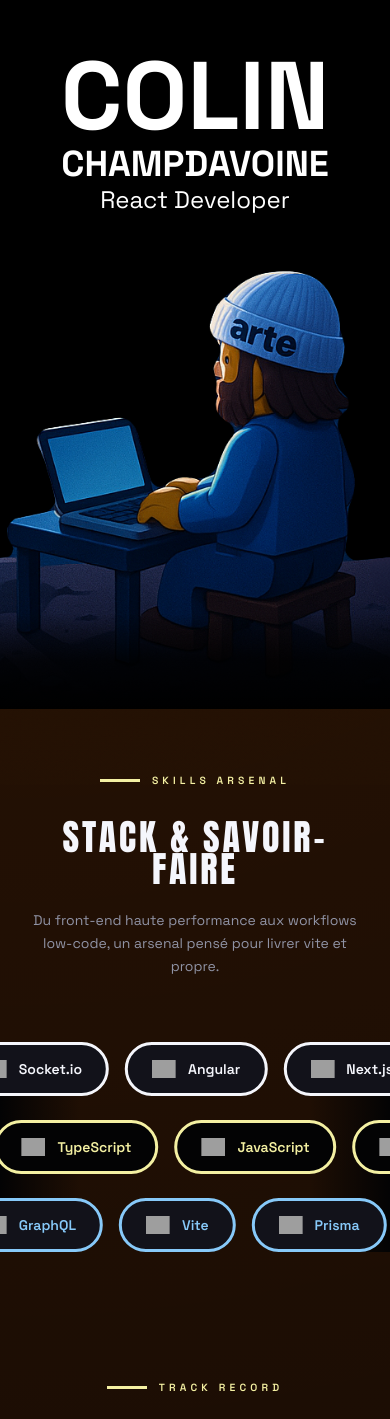
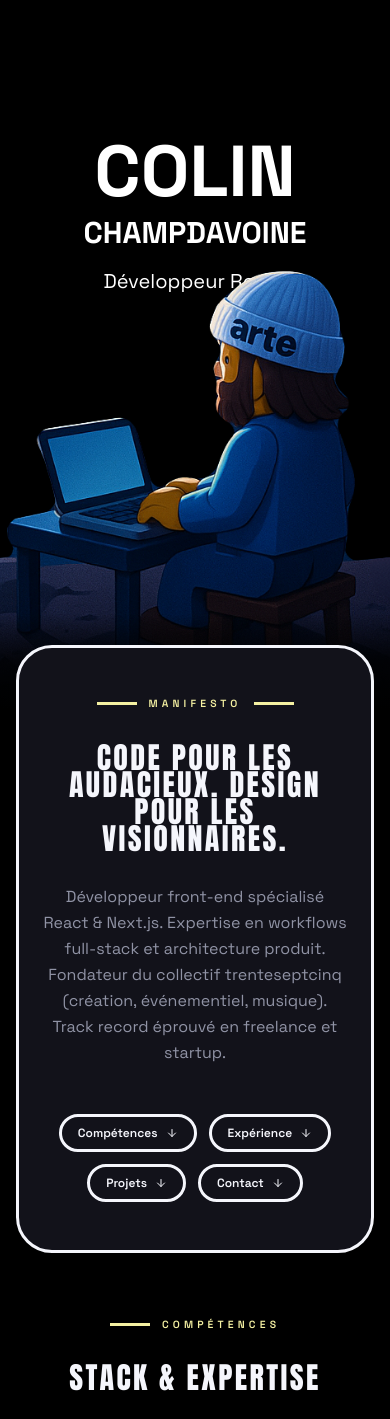
Before and after one commit to 1hake/champdavoine, a Next.js app: page / in a window 390 px wide. Shown: the part 135-1554 px from the top of the page. Built offline with nearby package versions, Linux system fonts and the light colour scheme; grey boxes are pictures that could not be loaded.

Commit message:
about section

```diff
--- a/app/globals.css
+++ b/app/globals.css
@@ -20,7 +20,7 @@
   --card-shadow-strong: none;
   --card-shadow-soft: none;
   --card-shadow-dark: none;
-  --section-padding: clamp(4rem, 12vw, 10rem);
+  --section-padding: clamp(2rem, 6vw, 4rem);
   --font-heading: 'Anton', 'Bebas Neue', Impact, sans-serif;
   --font-body: 'Space Grotesk', 'Geist', 'Inter', sans-serif;
 }
@@ -38,7 +38,7 @@ html {
 
 body {
   color: var(--color-ink-inverse);
-  background: radial-gradient(circle at top left, rgba(255, 107, 0, 0.16), transparent 45%), radial-gradient(circle at bottom right, rgba(135, 201, 249, 0.12), transparent 55%), var(--color-bg-darker);
+  background: black;
   font-family: var(--font-body);
   overflow-x: hidden;
   transition: background 0.4s ease, color 0.4s ease;
--- a/app/page.tsx
+++ b/app/page.tsx
@@ -7,6 +7,7 @@ import ExperienceSection from '../components/ExperienceSection'
 import ProjectsSection from '../components/ProjectsSection'
 import ContactSection from '../components/ContactSection'
 import Footer from '../components/Footer'
+import AboutSection from '@/components/AboutSection'
 
 export default function Home() {
   const [, setScrollY] = useState(0)
@@ -80,12 +81,12 @@ export default function Home() {
 
       {/* Hero Section with Parallax Effect */}
       <Hero />
-
+      <AboutSection />
 
       {/* Skills Section */}
-      <SkillsSection />
 
       {/* Experience Section */}
+      <SkillsSection />
       <ExperienceSection />
 
       {/* Projects Section */}
--- a/components/AboutSection.tsx
+++ b/components/AboutSection.tsx
@@ -1,58 +1,48 @@
 import { aboutData } from '@/data/data';
+import { ArrowDown } from 'lucide-react';
 
 const AboutSection: React.FC = () => {
+    const navLinks = [
+        { href: "#skills", label: "Compétences" },
+        { href: "#experience", label: "Expérience" },
+        { href: "#projects", label: "Projets" },
+        { href: "#contact", label: "Contact" }
+    ];
+
+    const scrollToSection = (href: string) => {
+        const element = document.querySelector(href);
+        element?.scrollIntoView({ behavior: 'smooth' });
+    };
+
     return (
         <section id="about" className="relative z-10 -mt-16 px-4 pb-[var(--section-padding)] sm:-mt-24 sm:px-6 lg:px-8">
-            <div className="container mx-auto max-w-6xl">
-                <div className="relative overflow-hidden rounded-[36px] border-[3px] border-[var(--color-ink)] bg-[var(--color-bg-light)] px-6 py-12 text-[var(--color-ink)] sm:px-10 md:px-14 md:py-16">
-                    <div className="pointer-events-none absolute -left-16 top-6 h-40 w-40 rounded-full bg-[var(--color-neon)] opacity-50 blur-[120px]"></div>
-                    <div className="pointer-events-none absolute -bottom-16 -right-10 h-48 w-48 rounded-full bg-[var(--color-blue)] opacity-40 blur-[140px]"></div>
+            <div className="container mx-auto max-w-4xl">
+                <div className="relative overflow-hidden rounded-[36px] border-[3px] border-[var(--color-ink-inverse)] bg-[var(--color-surface-dark)] px-6 py-12 sm:px-10 md:px-14 md:py-16">
+                    <div className="relative flex flex-col gap-8 text-center">
+                        <span className="eyebrow inline-flex items-center justify-center gap-3 text-[#F4F0A2]">
+                            <span className="h-[3px] w-10 bg-[#F4F0A2]"></span>
+                            {aboutData.eyebrow}
+                            <span className="h-[3px] w-10 bg-[#F4F0A2]"></span>
+                        </span>
 
-                    <div className="relative flex flex-col gap-10">
-                        <div className="flex flex-col gap-6 md:flex-row md:items-center md:justify-between">
-                            <span className="eyebrow inline-flex items-center gap-3 text-[var(--color-ink)]">
-                                <span className="h-[3px] w-12 bg-[var(--color-ink)]"></span>
-                                {aboutData.eyebrow}
-                            </span>
-                            <span className="inline-flex items-center gap-3 rounded-full border-[3px] border-[var(--color-ink)] px-5 py-3 text-[0.7rem] font-semibold tracking-[0.3em] uppercase">
-                                {aboutData.badge}
-                            </span>
-                        </div>
-
-                        <h2 className="font-heading text-4xl leading-[0.9] text-[var(--color-ink)] sm:text-5xl lg:text-[4rem]">
-                            {aboutData.title.line1}<br className="hidden md:block" /> {aboutData.title.line2}
+                        <h2 className="font-heading text-3xl leading-[0.9] text-[var(--color-ink-inverse)] sm:text-4xl lg:text-5xl">
+                            {aboutData.title.line1} {aboutData.title.line2}
                         </h2>
 
-                        <p className="max-w-3xl text-base leading-relaxed text-[var(--color-ink)]/80 sm:text-lg">
+                        <p className="mx-auto max-w-2xl text-base leading-relaxed text-[var(--color-muted)]">
                             {aboutData.profile.summary}
                         </p>
 
-                        {aboutData.profile.qualities?.length ? (
-                            <div className="flex flex-wrap gap-3">
-                                {aboutData.profile.qualities.map((quality) => (
-                                    <span
-                                        key={quality}
-                                        className="neo-chip-shadow rounded-full border-[3px] border-[var(--color-ink)] bg-[var(--color-bg-light)] px-5 py-2 text-xs font-semibold uppercase tracking-[0.28em] text-[var(--color-ink)]"
-                                    >
-                                        {quality}
-                                    </span>
-                                ))}
-                            </div>
-                        ) : null}
-
-                        <div className="grid gap-4 sm:grid-cols-2 lg:grid-cols-3">
-                            {aboutData.stats.map((stat) => (
-                                <div
-                                    key={stat.label}
-                                    className="group rounded-[28px] border-[3px] border-[var(--color-ink)] bg-[var(--color-surface-light)] px-6 py-10 text-center transition-transform duration-200 hover:-translate-y-2 hover:shadow-[0_24px_0_rgba(10,10,13,0.35)]"
+                        <div className="mt-4 flex flex-wrap items-center justify-center gap-3 sm:gap-4">
+                            {navLinks.map((link) => (
+                                <button
+                                    key={link.href}
+                                    onClick={() => scrollToSection(link.href)}
+                                    className="group flex items-center gap-2 rounded-full border-[3px] border-[var(--color-ink-inverse)] bg-transparent px-4 py-2 text-xs font-semibold text-[var(--color-ink-inverse)] transition-all duration-200 hover:border-[#F4F0A2] hover:bg-[#F4F0A2] hover:text-[var(--color-ink)] sm:px-6 sm:py-3 sm:text-sm"
                                 >
-                                    <div className="font-heading text-4xl text-[var(--color-ink)] sm:text-5xl">
-                                        {stat.value}
-                                    </div>
-                                    <p className="mt-3 text-xs font-semibold uppercase tracking-[0.35em] text-[var(--color-ink)]/70">
-                                        {stat.label}
-                                    </p>
-                                </div>
+                                    {link.label}
+                                    <ArrowDown className="h-3 w-3 transition-transform duration-200 group-hover:translate-y-1 sm:h-4 sm:w-4" />
+                                </button>
                             ))}
                         </div>
                     </div>
--- a/components/ContactSection.tsx
+++ b/components/ContactSection.tsx
@@ -9,7 +9,7 @@ const ContactSection: React.FC = () => {
     ];
 
     return (
-        <section id="contact" className="relative px-4 py-[var(--section-padding)] sm:px-6 lg:px-8">
+        <section id="contact" className="relative px-4 py-[var(--section-padding)] sm:px-6 lg:px-8 bg-gradient-to-b from-black via-black to-gray-950">
             <div className="container relative mx-auto max-w-4xl">
                 <div className="relative overflow-hidden rounded-[36px] border-[3px] border-[#F4F0A2] bg-gradient-to-br from-[var(--color-blue)] via-[var(--color-purple)] to-[var(--color-orange)] p-[3px]">
                     <div className="relative rounded-[33px] bg-[var(--color-surface-dark)] px-8 py-16 sm:px-12 sm:py-20">
--- a/components/Hero.tsx
+++ b/components/Hero.tsx
@@ -80,31 +80,25 @@ const Hero: React.FC = () => {
       <Layer speed={70} image={middleImage} zIndex={5} />
       <LayerFront speed={0} image={frontImage} zIndex={9} />
 
-      <div className="absolute inset-0 z-[8] h-screen">
-        <div className="flex items-end md:items-center justify-center">
+      <div className="absolute inset-0 z-[8] h-screen flex flex-col items-center justify-center gap-2 -mt-64 md:-mt-56 lg:-mt-64">
         <motion.div
-            className="font-bold text-white text-8xl md:text-9xl"
+          className="font-bold text-white text-7xl sm:text-8xl md:text-9xl"
           style={{ y: useTransform(scrollYProgress, [0, 1], [0, 200]) }}
         >
           {heroData.firstName}
         </motion.div>
-        </div>
-        <div className="flex items-end md:items-center justify-center">
         <motion.div
-            className="font-bold text-white text-4xl"
+          className="font-bold text-white text-3xl sm:text-4xl"
           style={{ y: useTransform(scrollYProgress, [0, 1], [0, 200]) }}
         >
           {heroData.lastName}
         </motion.div>
-        </div>
-        <div className="flex items-end md:items-center justify-center">
         <motion.div
           style={{ y: useTransform(scrollYProgress, [0, 1], [0, 200]) }}
-            className="text-white text-2xl"
+          className="text-white text-xl sm:text-2xl mt-2"
         >
           {heroData.title}
         </motion.div>
-        </div>
       </div>
 
 
--- a/components/SkillsSection.tsx
+++ b/components/SkillsSection.tsx
@@ -2,15 +2,14 @@ import { skillsData } from '@/data/data';
 
 const SkillsSection: React.FC = () => {
     return (
-        <section id="skills" className="relative w-full  py-[var(--section-padding)]">
-            <div className="absolute left-8 top-16 hidden h-48 w-48 rounded-full bg-[var(--color-blue)] opacity-40 blur-[140px] sm:block"></div>
+        <section id="skills" className="relative w-full py-[var(--section-padding)] px-4 sm:px-6">
             <div className="container relative z-10 mx-auto max-w-7xl">
-                <div className="px-6 flex flex-col items-center text-center">
+                <div className="flex flex-col items-center text-center">
                     <span className="eyebrow inline-flex items-center gap-3 text-[#F4F0A2]">
                         <span className="h-[3px] w-10 bg-[#F4F0A2]"></span>
                         {skillsData.eyebrow}
                     </span>
-                    <h2 className="mt-8 font-heading text-4xl leading-[0.9] text-[var(--color-ink-inverse)] sm:text-6xl lg:text-[4.5rem]">
+                    <h2 className="mt-8 font-heading text-3xl leading-[0.9] text-[var(--color-ink-inverse)] sm:text-5xl lg:text-6xl">
                         {skillsData.title}
                     </h2>
                     <p className="mt-6 max-w-2xl text-sm leading-relaxed text-[var(--color-muted)] sm:text-base">
@@ -20,9 +19,6 @@ const SkillsSection: React.FC = () => {
             </div>
 
             <div className="relative z-10 mt-16 overflow-hidden">
-                <div className="pointer-events-none absolute left-0 top-0 h-full w-20 bg-gradient-to-r from-[var(--color-bg-darker)] via-[var(--color-bg-darker)]/40 to-transparent sm:w-32"></div>
-                <div className="pointer-events-none absolute right-0 top-0 h-full w-20 bg-gradient-to-l from-[var(--color-bg-darker)] via-[var(--color-bg-darker)]/40 to-transparent sm:w-32"></div>
-
                 <div className="mb-6 flex animate-scroll-right">
                     {Array.from({ length: 3 }).map((_, groupIndex) => (
                         <div key={`row1-${groupIndex}`} className="mr-4 flex min-w-max gap-4">
--- a/data/data.ts
+++ b/data/data.ts
@@ -2,7 +2,7 @@
 export const heroData = {
     firstName: 'COLIN',
     lastName: 'CHAMPDAVOINE',
-    title: 'React Developer',
+    title: 'Développeur React',
     images: {
         back: '/images/back.png',
         middle: '/images/middle.png',
@@ -13,95 +13,100 @@ export const heroData = {
 // About Section Data
 export const aboutData = {
     eyebrow: 'Manifesto',
-    badge: 'Creative Tech / Bold Culture',
+    badge: 'Tech Créative / Culture Audacieuse',
     title: {
-        line1: 'Code for the daring.',
-        line2: 'Design for the loud.'
+        line1: 'Code pour les audacieux.',
+        line2: 'Design pour les visionnaires.'
     },
     profile: {
-        summary: "Je conçois des produits front-end modernes, avec une rigueur technique et une sensibilité visuelle pensées pour l'impact. Spécialisé dans l'écosystème React, Next.js, et les workflows produit full-stack. Fondateur du collectif trenteseptcinq (création, évènementiel, musique), avec un track record freelance et startup qui parle de lui-même.",
+        summary: "Développeur front-end spécialisé React & Next.js. Expertise en workflows full-stack et architecture produit. Fondateur du collectif trenteseptcinq (création, événementiel, musique). Track record éprouvé en freelance et startup.",
         qualities: [
             'Performance',
-            'UX Exigeant',
-            'Produit Orienté',
+            'UX Exigeante',
+            'Vision Produit',
             'Culture Tech',
             'Agilité'
         ]
     },
     stats: [
-        { value: '5+', label: "Années d'expérience" },
-        { value: '20+', label: 'Projets réalisés' },
+        { value: '5+', label: "Ans d'expérience" },
+        { value: '20+', label: 'Projets livrés' },
         { value: '∞', label: 'Créativité' }
     ]
 };
 
 // Experience Section Data
 export const experienceData = {
-    eyebrow: 'Track Record',
-    title: 'Parcours de terrain & impact produit',
-    description: 'Des missions front-end haute voltige, portées par une culture produit exigeante et une exécution rapide.',
+    eyebrow: 'Parcours',
+    title: 'Expérience & impact produit',
+    description: 'Missions front-end à fort impact, culture produit exigeante et exécution rapide.',
     experience: [
         {
             employer: 'IZI Solutions',
-            title: 'ReactJS/React Native Front End Developer',
+            title: 'Développeur Front-End React/React Native',
             start: 'janvier 2020',
-            end: 'Present',
+            end: 'Présent',
             duration: '5 ans 11 mois',
             location: 'Paris, France',
+            logo: '/images/companies/izi-solutions.png',
             description: [
-                "Développement de features pour la partie admin du site. Migration de Redux vers les React Context.",
-                "Reprise en main de l'application mobile Réseau IZI by EDF pour la mise en relation des professionnels avec les conducteurs de travaux. Migration vers React Native 0.63, implémentation des normes RGPD, mise en place de Tests E2E, implémentation d'un nouveau design, mise en production sur le Play Store et l'App Store, implémentation de features.",
-                "Développement d'un portail partenaire B2B2C, création d'un CMS maison pour intégrer de nouveaux partenaires."
+                "Développement admin et migration Redux vers React Context.",
+                "Refonte application mobile Réseau IZI by EDF : migration React Native 0.63, RGPD, tests E2E, nouveau design, déploiement stores iOS/Android.",
+                "Portail B2B2C et CMS sur mesure pour intégration partenaires."
             ]
         },
         {
             employer: 'Connecting Food',
-            title: 'Front End Developer',
+            title: 'Développeur Front-End',
             start: 'novembre 2018',
             end: 'septembre 2019',
             duration: '11 mois',
             location: 'Station F',
+            logo: '/images/companies/connecting-food.png',
             description: [
-                "Création d'une landing page de présentation de la société (scrollable) avec blog.",
-                "Conception de Progressive-web-app en ReactJS, avec un UX/UI orienté Mobile-first afin d'afficher la traçabilité complète d'un produit alimentaire scanné via un QRCODE.",
-                "Création d'outils internes : Content-Manager-System pour permettre au business de produire des webapp React et opérer des changements sur des applications en production.",
-                "Gestion et administration de nombreuses versions de cette webapp pour des démos client ou application en production sur un serveur Ubuntu (Nginx) et gestion de domaine OVH (SSL)."
+                "Landing page et blog de présentation.",
+                "PWA React mobile-first pour traçabilité alimentaire via QR code.",
+                "CMS interne pour génération et gestion de webapps React en production.",
+                "Administration multi-versions sur serveur Ubuntu (Nginx), gestion domaines OVH (SSL)."
             ]
         },
         {
             employer: 'Freelance',
-            title: 'Développeur Front-End Freelance',
+            title: 'Développeur Front-End',
             start: 'septembre 2018',
             end: 'novembre 2018',
             duration: '3 mois',
             location: 'Station F',
+            logo: '/images/companies/freelance.png',
             description: [
-                "Création d'applications mobiles (progressive web app) depuis la conception jusqu'à la mise en production sur serveur.",
-                "Conception d'un CMS en React/Redux pour création d'app mobile sans code sur une interface graphique."
+                "PWA mobiles de la conception au déploiement.",
+                "CMS React/Redux pour création no-code d'applications mobiles."
             ]
         },
         {
             employer: 'Nokia',
-            title: 'Full-stack Developer',
+            title: 'Développeur Full-Stack',
             start: 'janvier 2018',
             end: 'septembre 2018',
             duration: '9 mois',
+            logo: '/images/companies/nokia.png',
             description: [
-                "Création d'un outil interne de recherche d'utilisateurs ou de produits (montre, balance connectées) et d'affichage exhaustif et compréhensible des données (recherche de visualisation appropriée, travail UX/UI).",
-                "Implémentation en React/Redux d'outils existants."
+                "Outil interne de recherche produits connectés avec visualisation de données optimisée (UX/UI).",
+                "Migration d'outils existants vers React/Redux."
             ]
         },
         {
             employer: 'Withings',
-            title: 'Full-stack Developer Intern',
+            title: 'Développeur Full-Stack (Stage)',
             start: 'juillet 2017',
             end: 'décembre 2017',
             duration: '6 mois',
             location: 'Paris',
+            logo: '/images/companies/withings.png',
             description: [
-                "Développement d'un script pour générer des fake data utilisateurs pour des besoins marketing ou de tests.",
-                "Création de fausses données reproduisant le format et le modèle officiels (JSON) de la société et utilisation de l'API interne pour les stocker dans la base de données (Cassandra / PostgreSQL).",
-                "Capacité à simuler les données de tous les produits (montre, balance, sleep sensor...)."
+                "Script de génération de données de test conformes au modèle officiel.",
+                "Intégration API interne et stockage Cassandra/PostgreSQL.",
+                "Simulation multi-produits (montre, balance, capteur de sommeil)."
             ]
         }
     ],
@@ -111,62 +116,69 @@ export const experienceData = {
             field: 'Informatique',
             period: '2015 - 2017',
             type: 'Formation',
-            description: "Un socle académique solide, prolongé par une veille continue et des expérimentations studio."
+            logo: '/images/companies/42.png',
+            description: "Socle technique solide, veille continue et expérimentations."
         }
     ]
 };
 
 // Projects Section Data
 export const projectsData = {
-    eyebrow: 'Signature Work',
-    title: 'Expérimentations & lab sessions',
-    description: 'Des produits hybrides, des marques culturelles et des side-projects taillés pour rayonner sur scène comme en production.',
+    eyebrow: 'Projets',
+    title: 'Expérimentations & réalisations',
+    description: 'Produits hybrides, marques culturelles et side-projects à fort impact.',
     projects: [
         {
             title: 'RapText',
-            description: 'Punchline API & mobile stage for rap heads.',
+            description: 'API de punchlines & plateforme mobile pour rappeurs.',
             tech: ['Next.js', 'GraphQL', 'Prisma', 'SQLite'],
             icon: '🎤',
+            image: '/images/projects/raptext.png',
             accent: '#F9FF00',
             tone: 'dark'
         },
         {
             title: 'Music of the Day',
-            description: 'Daily drops curated like a vinyl boutique.',
+            description: 'Sélection musicale quotidienne curée.',
             tech: ['React', 'Capacitor', 'Spotify API'],
             icon: '🎵',
+            image: '/images/projects/music-of-the-day.png',
             accent: '#87C9F9',
             tone: 'light'
         },
         {
             title: "J'ai tout perdu",
-            description: 'Data recovery service with empathy-led UX.',
-            tech: ['React', 'Stripe', 'Logistics'],
+            description: 'Service de récupération de données avec UX empathique.',
+            tech: ['React', 'Stripe', 'Logistique'],
             icon: '💾',
+            image: '/images/projects/jai-tout-perdu.png',
             accent: '#FF9B4B',
             tone: 'dark'
         },
         {
             title: 'trenteseptcinq',
-            description: 'Art direction, merch, and live shows for the collective.',
-            tech: ['Branding', 'Event Mgmt', 'Music Prod'],
+            description: 'Direction artistique, merchandising et événements live du collectif.',
+            tech: ['Branding', 'Événementiel', 'Production Musicale'],
             icon: '🎨',
+            image: '/images/projects/trenteseptcinq.png',
             accent: '#F4F0A2',
             tone: 'light'
         },
         {
             title: 'ENCORE Project',
-            description: 'Rapid prototype to validate a cultural startup vision.',
-            tech: ['React', 'Airtable', 'Prototyping'],
+            description: 'Prototype rapide pour validation de concept startup culturelle.',
+            tech: ['React', 'Airtable', 'Prototypage'],
             icon: '🚀',
+            image: '/images/projects/encore.png',
             accent: '#87C9F9',
             tone: 'dark'
         },
         {
             title: 'Événementiel',
-            description: 'Festivals, scenography, and nightlife pop-ups.',
-            tech: ['Organization', 'Communication', 'Logistics'],
+            description: 'Festivals, scénographie et événements nocturnes.',
+            tech: ['Organisation', 'Communication', 'Logistique'],
             icon: '🎪',
+            image: '/images/projects/evenementiel.png',
             accent: '#FF9B4B',
             tone: 'light'
         }
@@ -175,9 +187,9 @@ export const projectsData = {
 
 // Skills Section Data
 export const skillsData = {
-    eyebrow: 'Skills Arsenal',
-    title: 'Stack & savoir-faire',
-    description: 'Du front-end haute performance aux workflows low-code, un arsenal pensé pour livrer vite et propre.',
+    eyebrow: 'Compétences',
+    title: 'Stack & expertise',
+    description: 'Front-end haute performance, workflows optimisés, livraison rapide et code propre.',
     skillsRows: {
         row1: [
             { name: 'Socket.io', logo: 'https://socket.io/images/logo.svg' },
@@ -213,7 +225,7 @@ export const contactData = {
         line1: 'Construisons quelque chose',
         line2: 'de neuf'
     },
-    description: 'Prêt à lancer un produit qui claque ? Écrivez-moi et on cadre la mission.',
+    description: 'Prêt à lancer un projet ambitieux ? Contactez-moi pour en discuter.',
     contact: {
         email: 'colin.champdavoine@gmail.com',
         phone: '+33 6 95 41 17 96',
@@ -229,7 +241,7 @@ export const contactData = {
 // Combined resume data (for backward compatibility)
 export const resumeData = {
     name: 'Colin Champdavoine',
-    headline: 'React Front End Developer',
+    headline: 'Développeur Front-End React',
     location: contactData.contact.location,
     profile: aboutData.profile,
     experience: experienceData.experience,
```
Also changed, not shown: components/ExperienceSection.tsx (+22 -7 lines), components/ProjectsSection.tsx (+42 -17 lines). Lines whose indentation alone changed are shown as unchanged.
